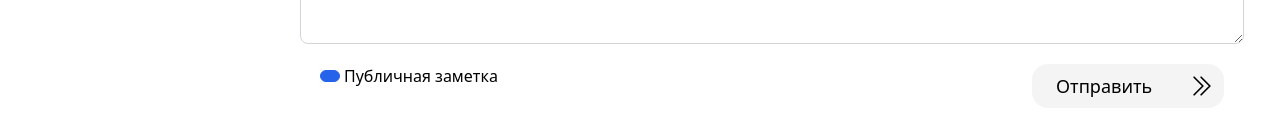
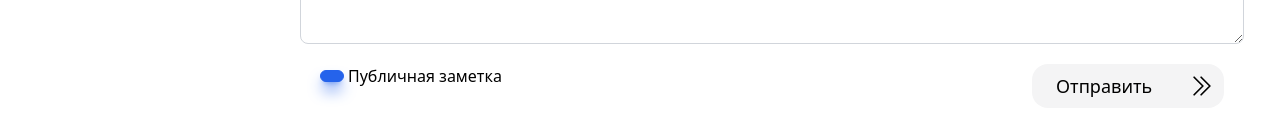
Before and after one commit to artegoser/AnoPaper, a React (Vite) app: page / in a window 1280 px wide. Shown: the part 310-448 px from the top of the page. Built offline with nearby package versions, Linux system fonts and the light colour scheme.

Commit message:
feat: shadow in checkbox

```diff
--- a/src/components/checkbox.jsx
+++ b/src/components/checkbox.jsx
@@ -2,7 +2,7 @@ function CheckBox(props) {
   return (
     <div className={`form-check m-5 ${props.className}`}>
       <input
-        className="form-check-input appearance-none h-3 w-5 checked:bg-blue-600 checked:border-blue-600 pr-3 border border-gray-300 rounded-lg mr-1"
+        className="form-check-input appearance-none h-3 w-6 checked:bg-blue-600 checked:border-blue-600 pr-3 border border-gray-300 rounded-lg mr-1 checked:shadow-lg checked:shadow-blue-600 transition ease-out"
         type="checkbox"
         id={props.id}
         defaultChecked={props.checked}
```
